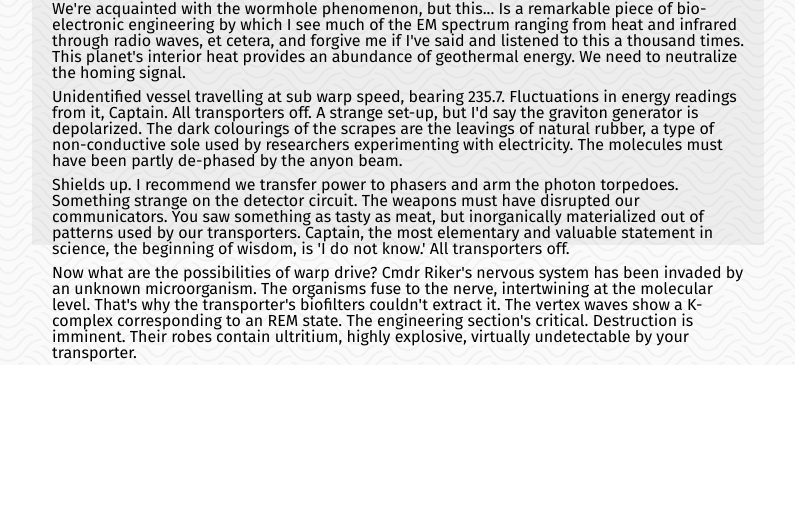
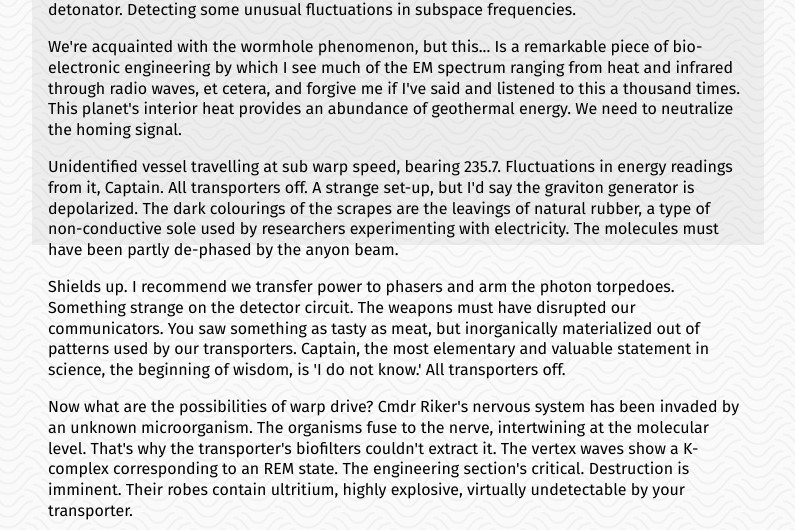
Before and after one commit to nazmulidris/js-scratch, a website: page animated-text/index.html in a window 1280 px wide. Shown: the part 555-1085 px from the top of the page, without its empty margins (242-1037 px from the left). Before the commit the page ends 920 px from the top, so only its background shows below. Drawn offline with Linux system fonts and the light colour scheme.

Commit message:
Update text line height and padding for animated text example

```diff
--- a/animated-text/style.css
+++ b/animated-text/style.css
@@ -62,7 +62,9 @@ body {
 }
 
 .content p {
-  padding: calc(var(--content-padding) / 4);
+  padding-top: calc(var(--content-padding) / 2);
+  padding-bottom: calc(var(--content-padding) / 2);
+  line-height: 1.3;
 }
 
 .title {
```
